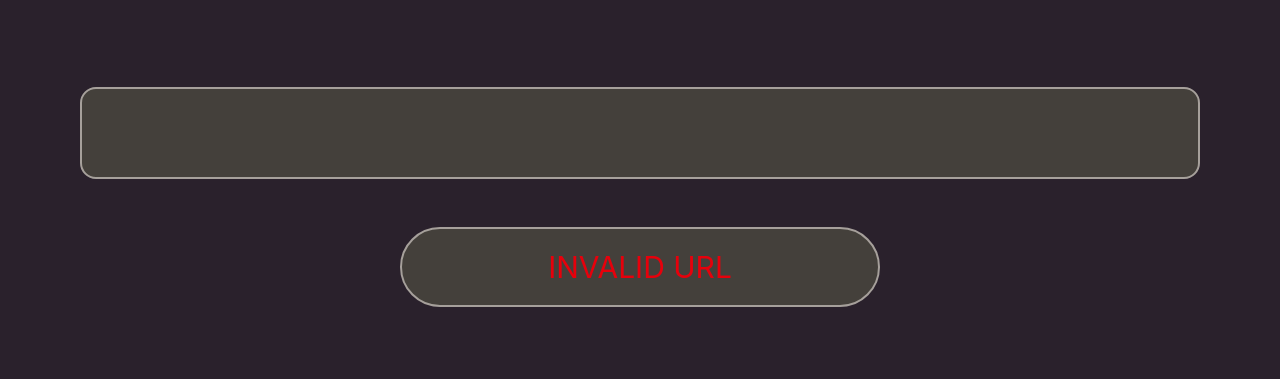
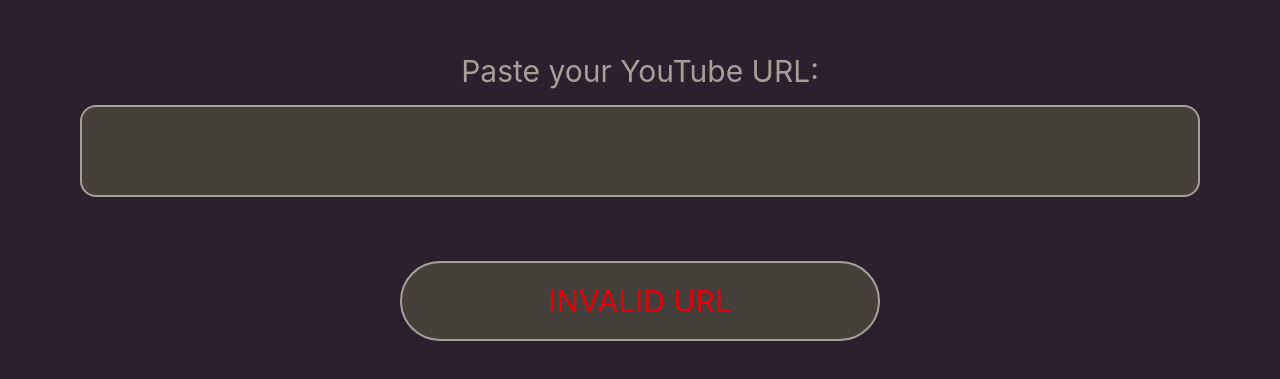
Before and after one commit to oliverej2302/media-player-plus, a React (Vite) app: page / in a window 1280 px wide. Shown: the part 203-582 px from the top of the page. Built offline with nearby package versions, Linux system fonts and the light colour scheme.

Commit message:
feat: improve styling consistency between pages

```diff
--- a/src/components/UrlInputPage.tsx
+++ b/src/components/UrlInputPage.tsx
@@ -10,7 +10,8 @@
   const navigate = useNavigate();
 
   return (
-    <div className="bg-mauve-800 h-screen w-full px-20 flex flex-col justify-center items-center">
+    <div className="bg-mauve-800 h-screen w-full px-20 flex flex-col justify-center items-center gap-4">
+      <span className="text-3xl text-stone-400">Paste your YouTube URL:</span>
       <input
         className="w-full p-6 rounded-2xl bg-stone-700 border-2 border-stone-400 text-stone-400 text-4xl text-center z-1"
         type="text"
@@ -27,7 +28,7 @@
         }}
       >
         {videoID ? (
-          <span className="text-3xl text-stone-400">Download</span>
+          <span className="text-3xl text-stone-400">Next</span>
         ) : (
           <span className="text-3xl text-red-600">INVALID URL</span>
         )}
--- a/src/components/VideoAnalysisPage.tsx
+++ b/src/components/VideoAnalysisPage.tsx
@@ -36,17 +36,16 @@
         Paste your YouTube cookies:
       </span>
       <textarea
-        className="w-full h-40 p-2 text-black"
+        className="w-full h-40 p-2 text-stone-400 bg-stone-700 block"
         placeholder="Paste cookies.txt contents here..."
         onChange={(e) => setCookies(e.target.value)}
       />
       <button
-        className="bg-blue-500 text-white px-6 py-2 rounded"
+        className="w-120 h-20 cursor-pointer rounded-full mt-12 bg-stone-700 border-2 border-stone-400 text-3xl text-stone-400"
         onClick={downloadVideo}
       >
         Download
       </button>
-      <span className="text-stone-400">{status}</span>
     </div>
   );
 };
```
